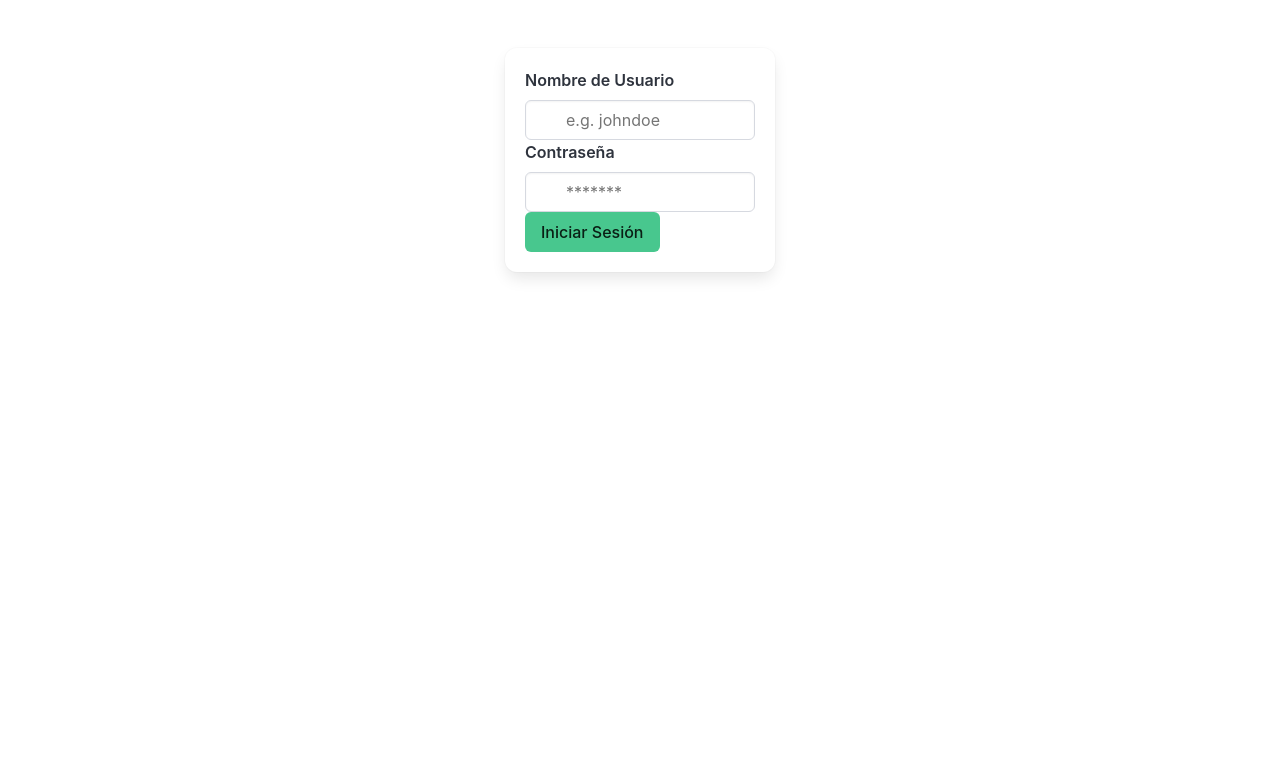
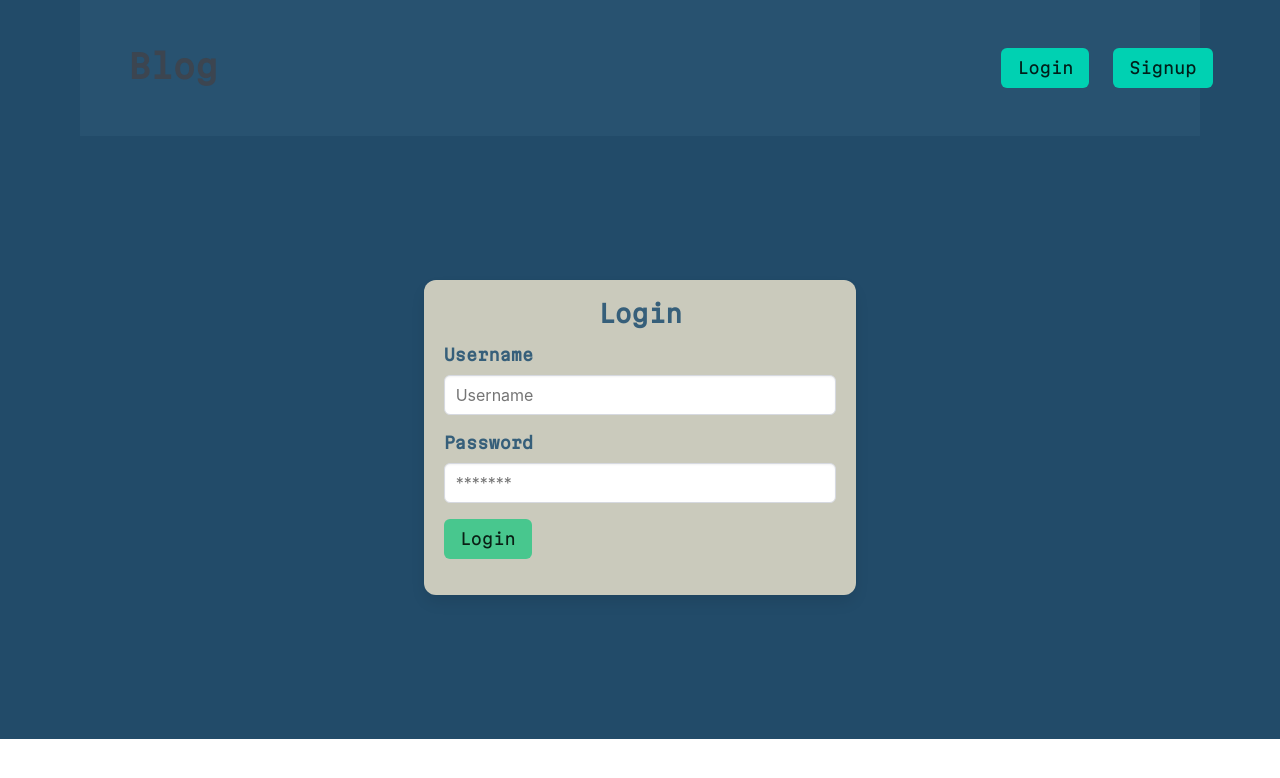
Before and after one commit to dopelDev/simpleBlog, a Vue app in the folder frontend/: page /login in a window 1280 px wide. Shown: the top 778 px of the page. Built offline with nearby package versions, Linux system fonts and the light colour scheme.

Commit message:
add custom fetch function and home component integrated

```diff
--- a/frontend/package.json
+++ b/frontend/package.json
@@ -20,6 +20,7 @@
     "babel-loader": "^9.1.3",
     "bulma": "^1.0.0",
     "css-loader": "^6.10.0",
+    "file-loader": "^6.2.0",
     "html-webpack-plugin": "^5.6.0",
     "sass": "^1.72.0",
     "sass-loader": "^14.1.1",
--- a/frontend/src/App.vue
+++ b/frontend/src/App.vue
@@ -1,37 +1,15 @@
 <template>
-	<div id="app"></div>
+	<body class="color1">
+		<div id="app"></div>
 	<router-view />
+	</body>
 </template>
 
 <script>
-import { ref, onMounted, onUnmounted } from 'vue';
-import Login from './components/Login.vue';
 	export default {
 	name: 'App',
-	components: {
-		Login,
-//		Mlogin,
-//		Signup,
-//		Msignup,
-//		AuthNeeded,
-//		MauthNeeded,
-	},
-	setup() {
-		const isDesktop = ref(window.innerWidth > 1024);
-		const refreshSize = () => {
-			isDesktop.value = window.innerWidth > 1024;
-		};
-		onMounted(() => {
-			window.addEventListener('resize', refreshSize);
-		});
-		onUnmounted(() => {
-			window.removeEventListener('resize', refreshSize);
-		});
-		return { isDesktop };
-	}
 };
 </script>
 
-<style scoped lang="scss">
-@import './assets/scss/main.scss';
+<style>
 </style>
--- a/frontend/src/assets/scss/main.scss
+++ b/frontend/src/assets/scss/main.scss
@@ -1,2 +1,49 @@
 @charset "utf-8";
 @import "~bulma/bulma";
+
+$color1: #224b69;
+$color2: #365f7a;
+$color3: #3c4550;
+$color4: #cacabc;
+$color5: #285270;
+
+.color1 {
+  background-color: $color1;
+}
+.color2 {
+  background-color: $color2;
+}
+.color3 {
+  background-color: $color3;
+}
+.color4 {
+  background-color: $color4;
+}
+.color5 {
+  background-color: $color5;
+}
+
+.text-color1 {
+  color: $color1;
+}
+.text-color2 {
+  color: $color2;
+}
+.text-color3 {
+  color: $color3;
+}
+.text-color4 {
+  color: $color4;
+}
+.text-color5 {
+  color: $color5;
+}
+@font-face {
+  font-family: 'MartianMonoNerdFont';
+  src: url('~Fonts/MartianMonoNerdFont-Regular.woff2') format('woff2');
+  font-weight: normal;
+  font-style: normal;
+}
+.MartianMonoNerdFont {
+  font-family: 'MartianMonoNerdFont', monospace;
+}
--- a/frontend/src/components/Home.vue
+++ b/frontend/src/components/Home.vue
@@ -1,12 +1,42 @@
 <template>
-	<h1>Home</h1>
+	<section class="container is-fluid color1">
+		<MainBar />
+		{{ post }}
+		{{ error }}
+	</section>
+	<section class="section is-medium">
+	</section>
 </template>
 
 <script>
-export default {
-	name: 'Home',
-};
+	import { fetchApi } from '../custom.js';
+	import MainBar from 'Components/MainBar.vue';
+	export default {
+		name: 'Home',
+		data() {
+			return {
+				post: [],
+				error: null,
+			}
+			// data
+		},
+		async created() {
+			try {
+				this.post = await fetchApi('posts');
+			} catch (error) {
+				this.error = error.toString();
+			}
+		},
+		components: {
+			MainBar,
+		}
+	};
 </script>
 
 <style lang="scss">
+@import 'Assets/scss/main.scss';
+section {
+	height: 100%;
+	font-family: 'MartianMonoNerdFont', monospace;
+}
 </style>
--- a/frontend/src/components/Login.vue
+++ b/frontend/src/components/Login.vue
@@ -1,35 +1,33 @@
 <template>
-	<section class="section">
-		<div class="container">
+	<section class="container is-fluid color1">
+		<MainBar />
+		<div class="section is-medium">
 			<div class="columns is-centered">
-				<div class="column is-5-tablet is-4-desktop is-3-widescreen">
-					<form @submit.prevent="login" class="box">
+				<div class="column is-5">
+					<div class="box color4">
+						<form @submit.prevent="login">
+							<h1 class="title is-4 has-text-centered text-color2">Login</h1>
 							<div class="field">
-							<label for="username" class="label">Nombre de Usuario</label>
-							<div class="control has-icons-left">
-								<input type="text" id="username" class="input" required v-model="username" placeholder="e.g. johndoe">
-								<span class="icon is-small is-left">
-									<i class="fa fa-user"></i>
-								</span>
+								<div class="block my-4">
+									<label for="username" class="label text-color2">Username</label>
+									<input type="text" id="username" class="input" required v-model="username" placeholder="Username">
 								</div>
 							</div>
-
 							<div class="field">
-							<label for="password" class="label">Contraseña</label>
-							<div class="control has-icons-left">
+								<div class="block my-4">
+									<label for="password" class="label text-color2">Password</label>
 									<input type="password" id="password" class="input" required v-model="password" placeholder="*******">
-								<span class="icon is-small is-left">
-									<i class="fa fa-lock"></i>
-								</span>
 								</div>
 							</div>
-
 							<div class="field">
+								<div class="block my-4">
 									<button type="submit" class="button is-success">
-								Iniciar Sesión
+										Login
 									</button>
 								</div>
+							</div>
 						</form>
+					</div>
 				</div>
 			</div>
 		</div>
@@ -37,8 +35,12 @@
 </template>
 
 <script>
+	import MainBar from 'Components/MainBar.vue';
 	export default {
 		name: 'Login',
+		components: {
+			MainBar
+		},
 		data() {
 			return {
 				username: '',
--- /dev/null
+++ b/frontend/src/components/MainBar.vue
@@ -0,0 +1,30 @@
+<template>
+	<section class="section color5 mx-6">
+		<div class="columns">
+			<div class="column is-10">
+				<div class="hero">
+					<router-link to='/' class="title text-color3">Blog</router-link>
+				</div>
+			</div>
+			<div class="column is-2">
+				<div class="columns">
+					<div class="column">
+						<router-link to="/login" class="button is-primary is-fullwidth">Login</router-link>
+					</div>
+					<div class="column">
+						<router-link to="/signup" class="button is-primary is-fullwidth">Signup</router-link>
+					</div>
+				</div>
+			</div>
+		</div>
+	</section>
+</template>
+
+<script>
+export default {
+	name: 'MainBar',
+}
+</script>
+
+<style>
+</style>
--- /dev/null
+++ b/frontend/src/components/Signup.vue
@@ -0,0 +1,57 @@
+<template>
+	<section class="container is-fluid color1">
+		<MainBar />
+		<div class="section is-medium">
+			<div class="columns is-centered">
+				<div class="column is-5">
+					<div class="box color4">
+						<form @submit.prevent="signup">
+						<h1 class="title is-4 has-text-centered text-color2">Signup</h1>
+							<div class="field">
+								<div class="block my-4">
+									<label class="label text-color2">Name</label>
+									<div class="control">
+										<input class="input" type="text" placeholder="Name">
+									</div>
+								</div>
+							</div>
+							<div class="field">
+								<div class="block my-4">
+									<label class="label text-color2">Email</label>
+									<div class="control">
+										<input class="input" type="email" placeholder="Email">
+									</div>
+								</div>
+							</div>
+							<div class="field">
+								<div class="block my-4">
+									<label class="label text-color2">Password</label>
+									<div class="control">
+										<input class="input" type="password" placeholder="Password">
+									</div>
+								</div>
+							</div>
+								<div class="field">
+									<div class="block my-4">
+										<div class="control">
+											<button class="button is-primary is-fullwidth">Signup</button>
+										</div>
+									</div>
+								</div>
+						</form>
+							</div>
+					</div>
+				</div>
+			</div>
+	</section>
+</template>
+
+<script>
+	import MainBar from "./MainBar.vue"
+	export default {
+		name: 'Signup',
+		components: {
+			MainBar
+		},
+	}
+</script>
--- /dev/null
+++ b/frontend/src/custom.js
@@ -0,0 +1,18 @@
+const baseUrl = 'http://localhost:8181/api/v1/';
+
+async function fetchApi(endpoint, options = {}) {
+    const url = `${baseUrl}${endpoint}`; // Usar template string con acento grave
+
+    try {
+        const response = await fetch(url, options);
+        if (!response.ok) {
+            throw new Error(`Error ${response.status}`); // Usar template string para el mensaje de error
+        }
+        return await response.json();
+    } catch (error) {
+        console.error('Error:', error);
+        throw error;
+    }
+}
+
+export { fetchApi };
--- a/frontend/src/router.js
+++ b/frontend/src/router.js
@@ -1,6 +1,7 @@
 import { createRouter, createWebHistory } from 'vue-router';
 import Home from './components/Home.vue';
 import Login from './components/Login.vue';
+import Signup from './components/Signup.vue';
 
 const	routes = [
 		{
@@ -12,6 +13,11 @@ const	routes = [
 			path: '/login',
 			component: Login,
 			name: 'login'
+		},
+		{
+			path: '/Signup',
+			component: Signup,
+			name: 'signup'
 		}
 ];
 
--- a/frontend/webpack.common.js
+++ b/frontend/webpack.common.js
@@ -14,6 +14,8 @@ module.exports = {
 		alias: {
 			'@': path.resolve(__dirname, 'src'),
 			'Assets': path.resolve(__dirname, 'src/assets'),
+			'Components': path.resolve(__dirname, 'src/components'),
+			'Fonts': path.resolve(__dirname, 'src/assets/fonts'),
 		},
 		extensions: ['.js', '.vue'],
 	},
@@ -35,13 +37,15 @@ module.exports = {
 			},
 			{
 				test: /\.css$/,
-				use: ['vue-style-loader',
+				use: [
+					'vue-style-loader',
 					'css-loader'
 				],
 			},
 			{
 				test: /\.(sa|sc|c)ss$/,
-				use: ['vue-style-loader',
+				use: [
+					'vue-style-loader',
 					'css-loader',
 					'sass-loader',
 				],
@@ -62,7 +66,7 @@ module.exports = {
 					loader: 'file-loader',
 					options: {
 						name: '[name].[ext]',
-						outputPath: 'assets/fonts',
+						outputPath: 'Assets/fonts',
 					},
 				},
 			},
```
Also changed, not shown: frontend/src/assets/fonts/MartianMonoNerdFont-Regular.woff2 (added), 1 other file (tests, documents, lock files or other folders). Lines whose indentation alone changed are shown as unchanged.
